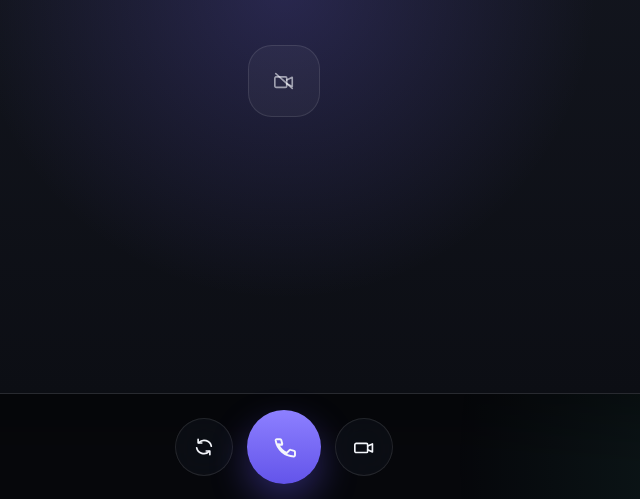
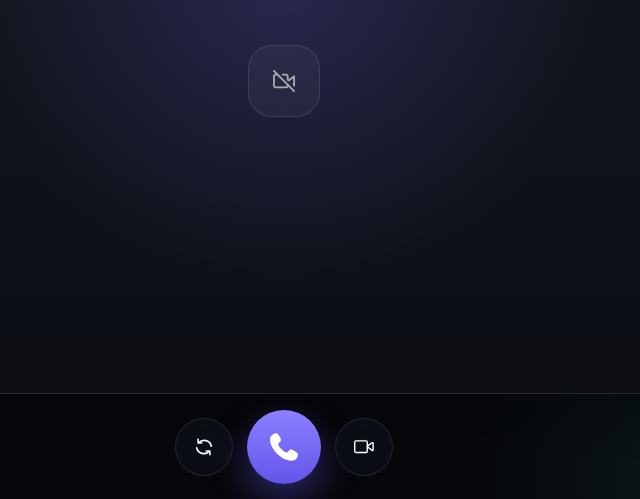
Before and after one commit to jasonbai008/zhizi4, a plain HTML site: page index.html in a window 1280 px wide. Shown: the part 298-797 px from the top of the page, 356-996 px from the left. Drawn offline with Linux system fonts and the light colour scheme.

Commit message:
Refactor SVG icons and enhance call button styles: replace existing SVGs with updated designs, adjust dimensions for better visibility, and implement animation for call button interactions. Streamline background styles for placeholders and improve overall UI consistency.

```diff
--- a/index.html
+++ b/index.html
@@ -50,9 +50,7 @@
         position: fixed;
         inset: -20%;
         pointer-events: none;
-        background:
-          radial-gradient(circle at 18% 12%, rgba(124, 108, 255, 0.28), transparent 32%),
-          radial-gradient(circle at 88% 82%, rgba(94, 224, 192, 0.16), transparent 28%);
+        background: radial-gradient(circle at 18% 12%, rgba(124, 108, 255, 0.28), transparent 32%), radial-gradient(circle at 88% 82%, rgba(94, 224, 192, 0.16), transparent 28%);
       }
 
       .topbar,
@@ -167,9 +165,7 @@
       .placeholder {
         display: grid;
         place-items: center;
-        background:
-          radial-gradient(circle at 50% 35%, rgba(124, 108, 255, 0.22), transparent 42%),
-          linear-gradient(180deg, #151822, #0c0e14);
+        background: radial-gradient(circle at 50% 35%, rgba(124, 108, 255, 0.22), transparent 42%), linear-gradient(180deg, #151822, #0c0e14);
       }
 
       .placeholder.hidden {
@@ -376,8 +372,61 @@
       }
 
       .ctrl.call svg {
-        width: 26px;
-        height: 26px;
+        width: 36px;
+        height: 36px;
+        fill: currentColor;
+        stroke: none;
+        transform-box: fill-box;
+        transform-origin: center;
+        animation: call-wiggle 1.7s ease-in-out infinite;
+      }
+
+      .app.connecting .ctrl.call svg,
+      .app.live .ctrl.call svg,
+      .ctrl.call.end svg {
+        animation: none;
+      }
+
+      .ctrl.call.end svg {
+        transform: rotate(136deg);
+      }
+
+      @keyframes call-wiggle {
+        0%,
+        68%,
+        100% {
+          transform: rotate(0deg);
+        }
+        8% {
+          transform: rotate(18deg);
+        }
+        16% {
+          transform: rotate(-16deg);
+        }
+        24% {
+          transform: rotate(14deg);
+        }
+        32% {
+          transform: rotate(-12deg);
+        }
+        40% {
+          transform: rotate(8deg);
+        }
+        48% {
+          transform: rotate(-5deg);
+        }
+        56% {
+          transform: rotate(3deg);
+        }
+        62% {
+          transform: rotate(-1deg);
+        }
+      }
+
+      @media (prefers-reduced-motion: reduce) {
+        .ctrl.call svg {
+          animation: none;
+        }
       }
     </style>
   </head>
@@ -403,10 +452,12 @@
         <video id="preview" class="preview" autoplay muted playsinline></video>
         <div id="placeholder" class="placeholder">
           <div class="cam-off-icon">
-            <svg viewBox="0 0 24 24">
-              <path d="M3 7.5h10.5A1.5 1.5 0 0 1 15 9v8.5A1.5 1.5 0 0 1 13.5 19H3.5A1.5 1.5 0 0 1 2 17.5V9A1.5 1.5 0 0 1 3.5 7.5H3" />
-              <path d="m15 11 6-3v10l-6-3" />
-              <path d="m3 4 18 16" />
+            <svg t="1794921154893" class="icon" viewBox="0 0 1024 1024" version="1.1" xmlns="http://www.w3.org/2000/svg" p-id="6067" width="128" height="128">
+              <path
+                d="M12.49819 12.49819a42.662011 42.662011 0 0 1 60.338649 0L1011.503474 951.164825a42.662011 42.662011 0 0 1-60.338649 60.338649l-236.029847-236.029846a128.037232 128.037232 0 0 1-117.797325 77.861689H128.004336c-70.693755 0-127.998832-57.305077-127.998832-127.998832V298.665179c0-65.061806 48.549957-118.782916 111.397383-126.923642L12.49819 72.836839a42.662011 42.662011 0 0 1 0-60.338649zM195.664519 256.003168H128.004336a42.662011 42.662011 0 0 0-42.662011 42.662011v426.671306A42.662011 42.662011 0 0 0 128.004336 767.998496h469.333317A42.662011 42.662011 0 0 0 639.999664 725.336485v-24.998172L195.664519 256.003168z m401.660334-85.336821c70.706555 0 127.998832 57.305077 127.998832 127.998832v124.837261l4.46716 4.454359 226.532333-163.864105C984.53412 243.68968 1023.99616 263.849496 1023.99616 298.665179v426.671306a42.662011 42.662011 0 0 1-85.336821 0V382.184417L750.334657 518.413573a42.662011 42.662011 0 0 1-55.167496-4.403159l-42.674811-42.662011A42.662011 42.662011 0 0 1 639.999664 441.179078V298.665179A42.662011 42.662011 0 0 0 597.337653 256.003168H454.823754a42.662011 42.662011 0 0 1 0-85.336821h142.513899z"
+                fill="#aaaaaa"
+                p-id="6068"
+              ></path>
             </svg>
           </div>
         </div>
@@ -443,14 +494,26 @@
           </svg>
         </button>
         <button class="ctrl call" id="callBtn" type="button" aria-label="开始通话">
-          <svg viewBox="0 0 24 24" id="callIcon">
-            <path d="M6.5 9.5c3 6 8 8 8 8l2.6-2.6a1 1 0 0 1 1-.24l3.3.88a1 1 0 0 1 .74 1v3.16a1 1 0 0 1-1.1 1A17.5 17.5 0 0 1 4.3 5.96a1 1 0 0 1 1-1.1h3.16a1 1 0 0 1 1 .74l.88 3.3a1 1 0 0 1-.24 1z" />
+          <svg t="1794920536709" id="callIcon" class="icon" viewBox="0 0 1024 1024" version="1.1" xmlns="http://www.w3.org/2000/svg" p-id="2832" width="36" height="36">
+            <path
+              d="M725.681633 902.791837c-38.661224 0-82.02449-7.314286-127.477551-21.420408-109.191837-33.959184-216.816327-105.012245-303.020409-200.09796C166.138776 538.644898 104.489796 396.538776 116.506122 270.106122c3.657143-31.346939 13.583673-71.053061 60.604082-102.922449 36.04898-29.257143 77.322449-45.97551 109.714286-45.453061 33.959184 0.522449 45.453061 12.538776 80.457143 63.216327 53.812245 74.187755 57.469388 110.759184 55.379591 131.657143-3.657143 34.481633-22.465306 49.632653-39.706122 63.216326-4.179592 3.134694-8.359184 6.791837-12.016326 9.926531-20.897959 26.644898-46.497959 63.738776 63.216326 177.110204 93.518367 89.861224 144.195918 100.832653 165.616327 99.265306 16.718367-1.044898 22.987755-9.926531 25.6-13.061225l0.522449-0.522448c35.004082-49.110204 46.497959-61.126531 79.934693-66.351021 32.391837-5.22449 49.110204 5.22449 118.07347 48.587755 62.171429 39.183673 90.906122 65.306122 84.636735 106.579592-2.089796 44.930612-36.571429 106.057143-75.232654 133.746939-26.644898 18.285714-63.738776 27.689796-107.624489 27.689796z"
+              fill="#ffffff"
+              p-id="2833"
+            ></path>
           </svg>
         </button>
         <button class="ctrl" id="camBtn" type="button" aria-label="关闭摄像头" title="开关摄像头">
-          <svg viewBox="0 0 24 24">
-            <path d="M3.5 8h11A1.5 1.5 0 0 1 16 9.5v7A1.5 1.5 0 0 1 14.5 18h-11A1.5 1.5 0 0 1 2 16.5v-7A1.5 1.5 0 0 1 3.5 8z" />
-            <path d="m16 11 5.2-2.4v8.8L16 15" />
+          <svg t="1794921072815" class="icon" viewBox="0 0 1024 1024" version="1.1" xmlns="http://www.w3.org/2000/svg" p-id="4986" width="128" height="128">
+            <path
+              d="M907.712 642.592L905.088 340 700.832 485.056l206.88 157.536z m-39.68-354.784a64 64 0 0 1 101.056 51.648l2.624 302.592a64 64 0 0 1-102.752 51.456L662.048 535.968a64 64 0 0 1 1.728-103.104l204.256-145.056z"
+              p-id="4987"
+              fill="#ffffff"
+            ></path>
+            <path
+              d="M144 256a32 32 0 0 0-32 32v417.376a32 32 0 0 0 32 32h456.32a32 32 0 0 0 32-32V288a32 32 0 0 0-32-32H144z m0-64h456.32a96 96 0 0 1 96 96v417.376a96 96 0 0 1-96 96H144a96 96 0 0 1-96-96V288a96 96 0 0 1 96-96z"
+              p-id="4988"
+              fill="#ffffff"
+            ></path>
           </svg>
         </button>
       </nav>
@@ -556,9 +619,6 @@
       function setCallButton(inCall) {
         callBtn.classList.toggle("end", inCall);
         callBtn.setAttribute("aria-label", inCall ? "结束通话" : "开始通话");
-        callBtn.innerHTML = inCall
-          ? '<svg viewBox="0 0 24 24"><path d="M6.5 9.5c3 6 8 8 8 8l2.6-2.6a1 1 0 0 1 1-.24l3.3.88a1 1 0 0 1 .74 1v3.16a1 1 0 0 1-1.1 1A17.5 17.5 0 0 1 4.3 5.96a1 1 0 0 1 1-1.1h3.16a1 1 0 0 1 1 .74l.88 3.3a1 1 0 0 1-.24 1z"/><path d="M4 4l16 16"/></svg>'
-          : '<svg viewBox="0 0 24 24"><path d="M6.5 9.5c3 6 8 8 8 8l2.6-2.6a1 1 0 0 1 1-.24l3.3.88a1 1 0 0 1 .74 1v3.16a1 1 0 0 1-1.1 1A17.5 17.5 0 0 1 4.3 5.96a1 1 0 0 1 1-1.1h3.16a1 1 0 0 1 1 .74l.88 3.3a1 1 0 0 1-.24 1z"/></svg>';
       }
 
       async function requestWakeLock() {
@@ -894,10 +954,13 @@
           setAiSpeaking(true);
           aiStateEl.textContent = "正在说话";
           if (speakingTimer) clearTimeout(speakingTimer);
-          speakingTimer = setTimeout(() => {
-            setAiSpeaking(false);
-            if (connected) aiStateEl.textContent = "正在听";
-          }, Math.max(0, (nextPlayTime - outputContext.currentTime) * 1000) + 120);
+          speakingTimer = setTimeout(
+            () => {
+              setAiSpeaking(false);
+              if (connected) aiStateEl.textContent = "正在听";
+            },
+            Math.max(0, (nextPlayTime - outputContext.currentTime) * 1000) + 120,
+          );
         } catch (error) {
           activeAudioSources.delete(source);
           console.error("[AUDIO] play failed:", error);
```
